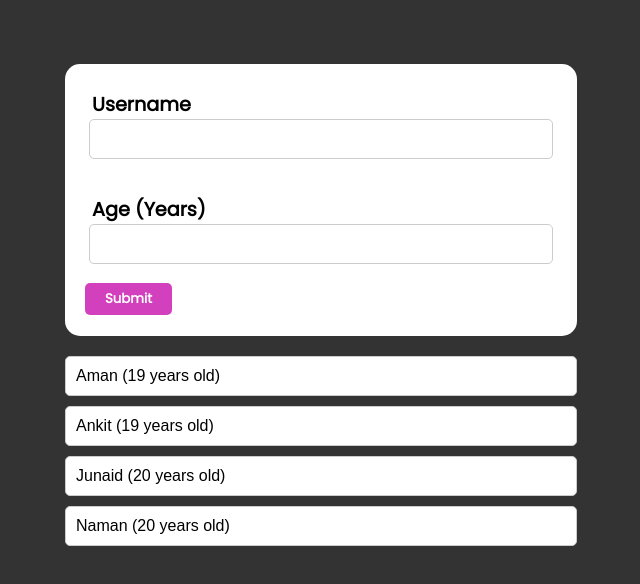
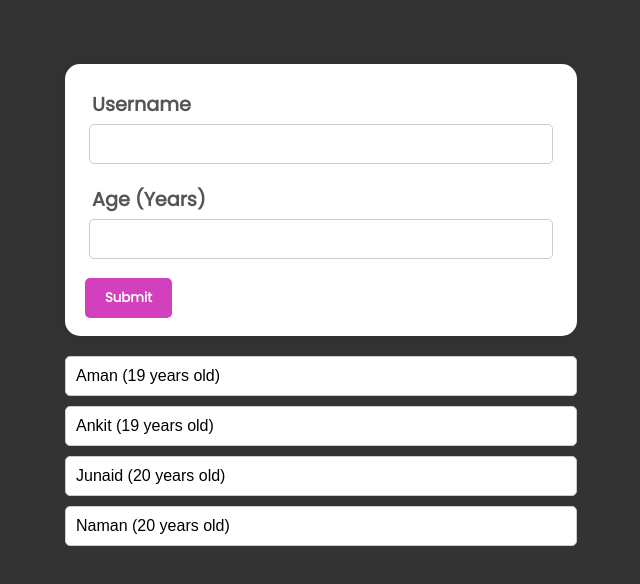
Before and after one commit to amanseervi10/Basic-Frontend, a React (Create React App) app: page / in a window 1280 px wide. Shown: the top 584 px of the page, without its empty margins (319-959 px from the left). Built offline with nearby package versions, Linux system fonts and the light colour scheme.

Commit message:
adding some hiver effects to the input and the button

```diff
--- a/src/components/Form.css
+++ b/src/components/Form.css
@@ -10,36 +10,42 @@
     display: flex;
     align-items: center;
     justify-content: center;
+    box-shadow: 0px 0px 10px rgba(0, 0, 0, 0.1);
 }
 
-.input_elements{
+.input_elements {
     padding: 4px;
+    display: flex;
+    flex-direction: column;
+
 }
-.input_label{
+
+.input_label {
     font-family: 'Poppins', sans-serif;
     font-weight: 1000;
     padding: 3px;
     margin-bottom: 2px;
     font-size: 1.2rem;
+    color: #555555;
 }
 
-.button{
+.button {
     font-family: 'Poppins', sans-serif;
     margin-top: 5px;
     font-size: 1 rem;
     font-weight: 700;
-    padding: 6px;
+    padding: 10px 20px;
     border-radius: 5px;
     background-color: rgb(211, 64, 189);
     color: white;
-    padding-right: 20px;
-    padding-left: 20px;
     border: none;
     transition: transform 0.4s cubic-bezier(0.075, 0.82, 0.165, 1);
+    cursor: pointer;
 }
 
-.button:hover{
+.button:hover {
     transform: scale(1.1);
+    box-shadow: 2px 2px 5px rgba(0, 0, 0, 0.3);
 }
 
 .input_field {
@@ -50,10 +56,16 @@
     border: 1px solid #ccc;
     box-sizing: border-box;
     margin-bottom: 10px;
-  }
-
-  /* @media (max-width: 768px) {
-    .input_field {
-      width: 80%;
-    }
-  } */
+    color: #555555;
+}
+.input_field:hover {
+    border: 1px solid rgb(211, 64, 189);
+    transform: scale(1.05);
+    box-shadow: 2px 2px 5px rgba(0, 0, 0, 0.3);
+}
+.error {
+    color: red;
+    margin-top: 10px;
+    font-size: 0.9rem;
+    font-weight: bold;
+}
--- a/src/components/Form.js
+++ b/src/components/Form.js
@@ -49,7 +49,6 @@ const Form = (props) => {
           <label className="input_label" htmlFor="username-input">
             Username
           </label>
-          <br />
           <input
             type="text"
             id="username-input"
@@ -57,23 +56,28 @@ const Form = (props) => {
             className="input_field"
             value={username}
             onChange={handleNameChange}
+            required
           />
         </div>
-        <br />
+
         <div className="input_elements">
           <label className="input_label" htmlFor="age-input">
             Age (Years)
           </label>
-          <br />
           <input
             type="number"
             id="age-input"
             value={age}
             className="input_field"
             onChange={handleAgeChange}
+            required
           />
         </div>
-        <button className="button">Submit</button>
+
+        <button className="button" type="submit">
+          Submit
+        </button>
+
         {errorMessage && <p className="error">{errorMessage}</p>}
       </form>
     </div>
```
